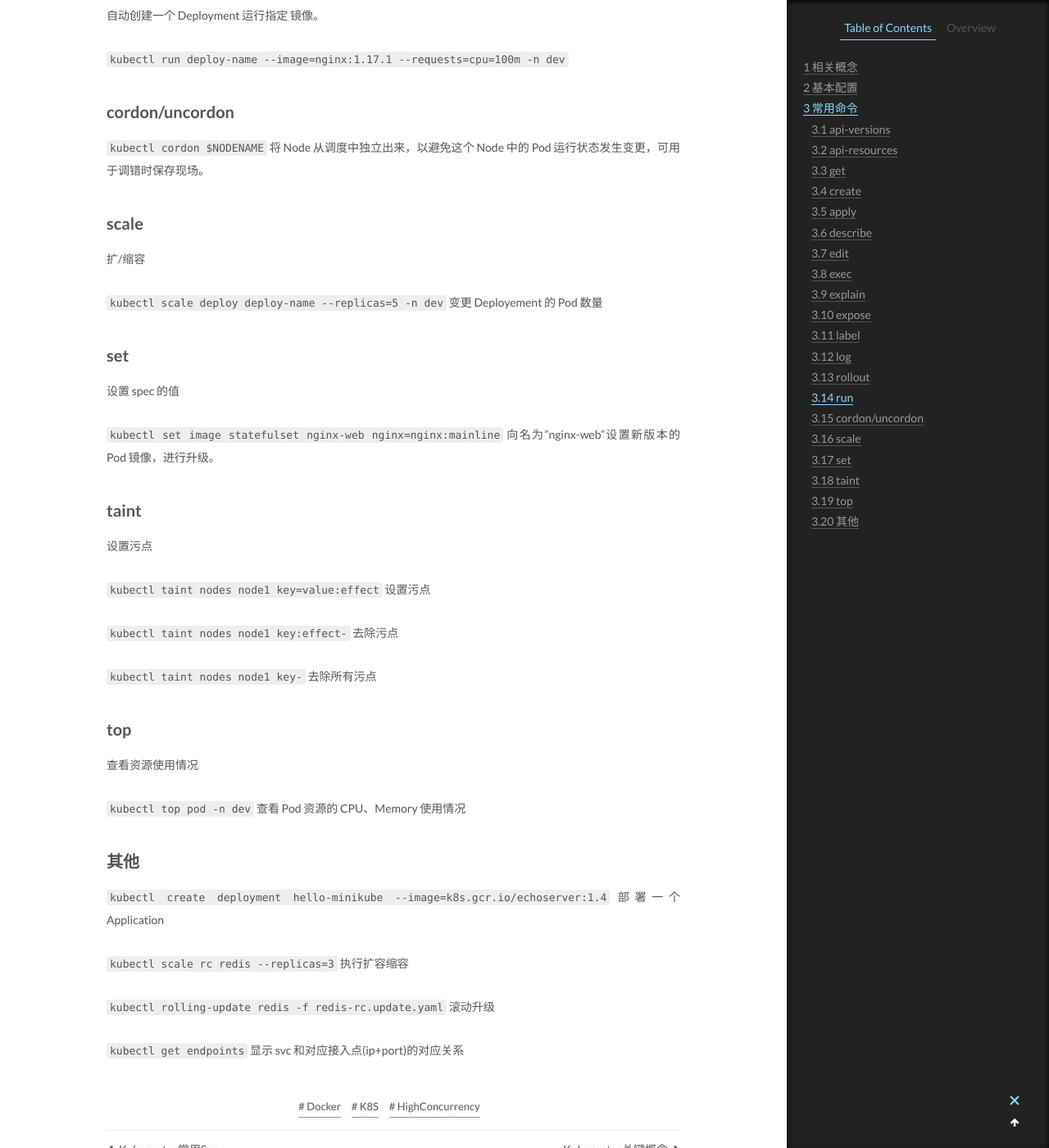
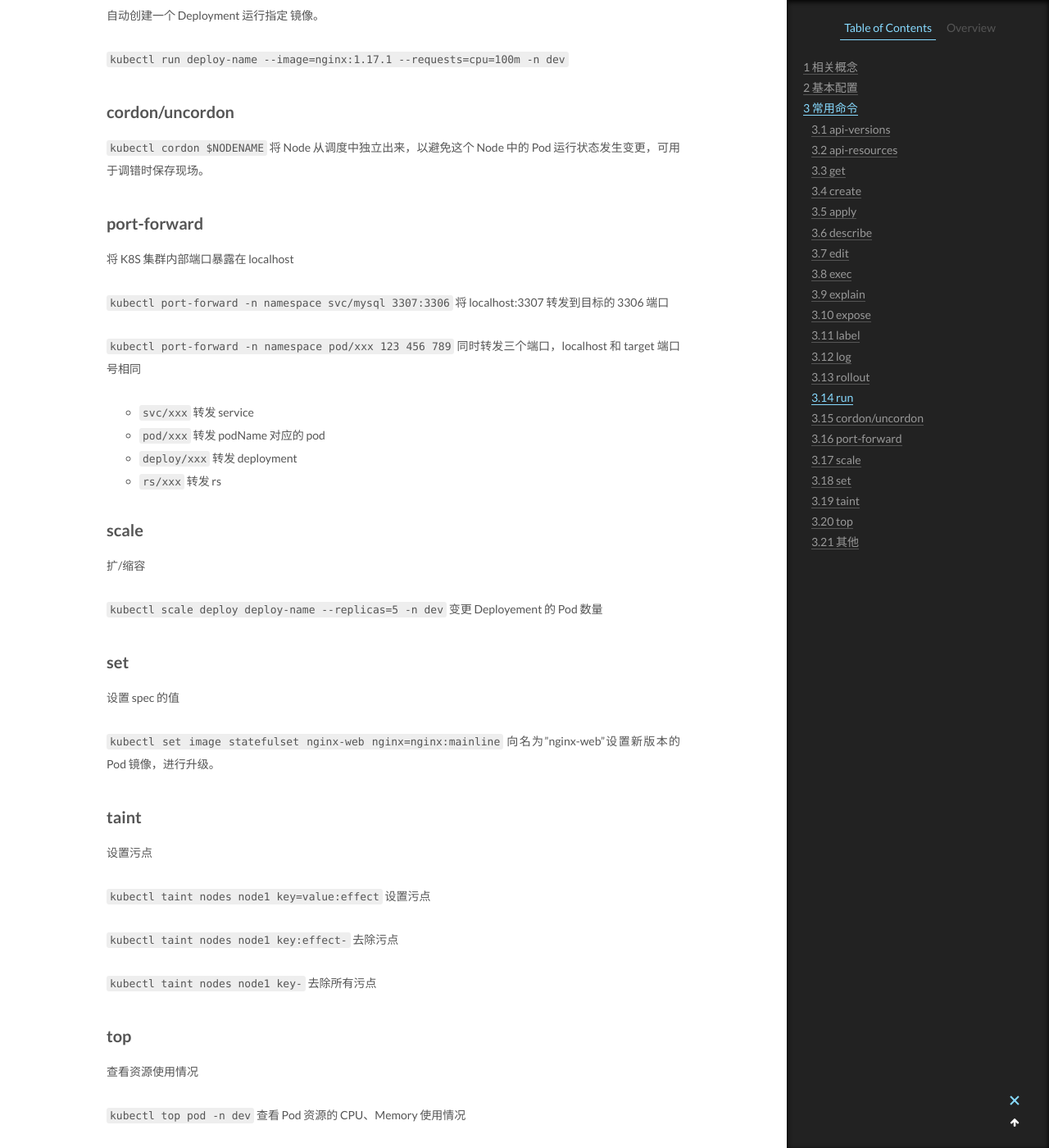
Before and after one commit to CodeHunter2006/CodeHunter2006.github.io, a Jekyll site: the page built from _posts/2021-10-10-Kubernetes_Command.md, in a window 1280 px wide and 1400 px high, scrolled down 5080 px. Shown: the whole window at 82% size. Built offline with Jekyll 4.4.1, drawn with Linux system fonts in a browser that asks for light colours.

Commit message:
docs: add contents

```diff
--- a/_posts/2021-10-10-Kubernetes_Command.md
+++ b/_posts/2021-10-10-Kubernetes_Command.md
@@ -199,6 +199,21 @@ tags: Docker K8S HighConcurrency
 `kubectl cordon $NODENAME`
 将 Node 从调度中独立出来，以避免这个 Node 中的 Pod 运行状态发生变更，可用于调错时保存现场。
 
+## port-forward
+
+将 K8S 集群内部端口暴露在 localhost
+
+`kubectl port-forward -n namespace svc/mysql 3307:3306`
+将 localhost:3307 转发到目标的 3306 端口
+
+`kubectl port-forward -n namespace pod/xxx 123 456 789`
+同时转发三个端口，localhost 和 target 端口号相同
+
+- `svc/xxx` 转发 service
+- `pod/xxx` 转发 podName 对应的 pod
+- `deploy/xxx` 转发 deployment
+- `rs/xxx` 转发 rs
+
 ## scale
 
 扩/缩容
```
Also changed, not shown: _posts/2021-12-27-Helm_Basic.md (+2 -0 lines).
